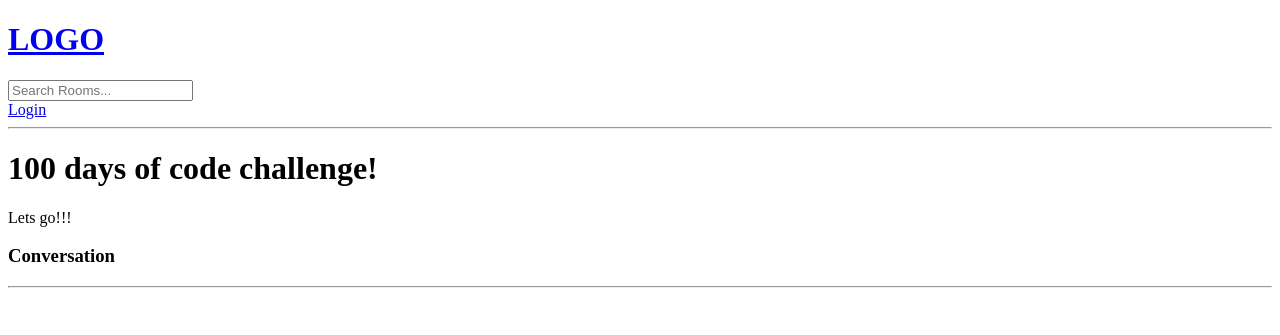
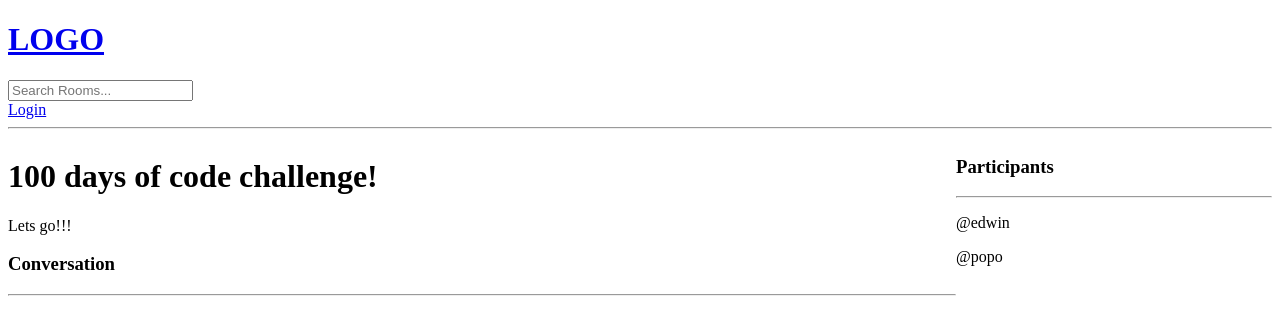
Before and after one commit to Edwinromerojr/ChatGroup, a Django app: page /room/2/ in a window 1280 px wide. Shown: the top 335 px of the page. Run offline with Django 4.2, Linux system fonts and the light colour scheme; data comes from the database, SQL or seed files in the repository; both versions use the stored data as it was after the commit.

Commit message:
participants

```diff
--- a/studybud/base/models.py
+++ b/studybud/base/models.py
@@ -15,7 +15,8 @@ class Room(models.Model):
     topic = models.ForeignKey(Topic, on_delete=models.SET_NULL, null=True)
     name =  models.CharField(max_length=200)
     description = models.TextField(null=True, blank=True)
-    # participants =
+    participants = models.ManyToManyField(
+        User, related_name='participants', blank=True)
     updated = models.DateTimeField(auto_now=True)
     created = models.DateTimeField(auto_now_add=True)
 
--- a/studybud/base/templates/base/room.html
+++ b/studybud/base/templates/base/room.html
@@ -1,6 +1,15 @@
 {% extends "main.html" %}
 
 {% block content %}
+<style>
+    .room-container{
+        display: grid;
+        grid-template-columns: 3fr 1fr;
+    }
+</style>
+
+<div class="room-container">
+    <div>
         <h1>{{room.name}}</h1>
         <p>{{room.description}}</p>
         <div class="commend">
@@ -23,4 +32,15 @@
             </form>
         </div>
         {% endif %}
+    </div>
+    <div>
+        <h3>Participants</h3>
+        <hr>
+        {% for user in participants %}
+            <div>
+                <p>@{{user.username}}</p>
+            </div>
+        {% endfor %}
+    </div>
+</div>
 {% endblock %}
--- a/studybud/base/views.py
+++ b/studybud/base/views.py
@@ -74,6 +74,7 @@ def home(request):
 def room(request, pk):
     room = Room.objects.get(id=pk)
     room_messages = room.message_set.all().order_by('-created')
+    participants = room.participants.all()
 
     if request.method == "POST":
         message = Message.objects.create(
@@ -81,9 +82,10 @@ def room(request, pk):
             room = room,
             body = request.POST.get('body')
         )
+        room.participants.add(request.user)
         return redirect('room', pk=room.id)
 
-    context = {'room': room, 'room_messages': room_messages}
+    context = {'room': room, 'room_messages': room_messages, 'participants':participants}
     return render(request, "base/room.html", context)
 
 
```
Also changed, not shown: studybud/base/migrations/0003_alter_room_options_room_participants.py (added), studybud/db.sqlite3. Lines whose indentation alone changed are shown as unchanged.
